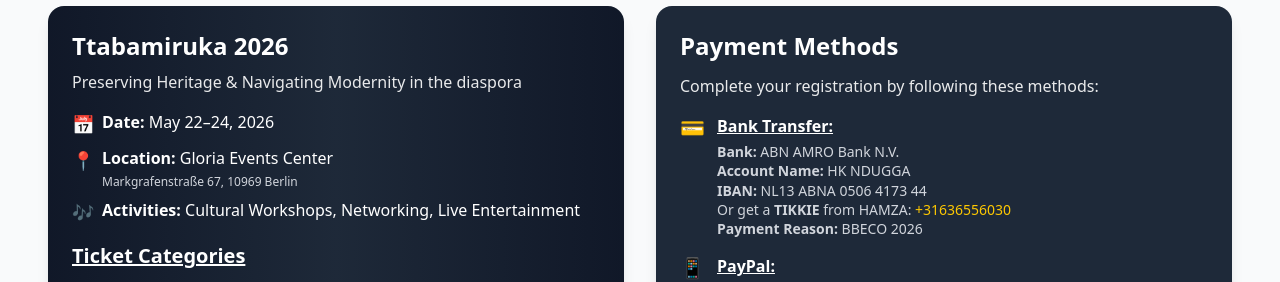
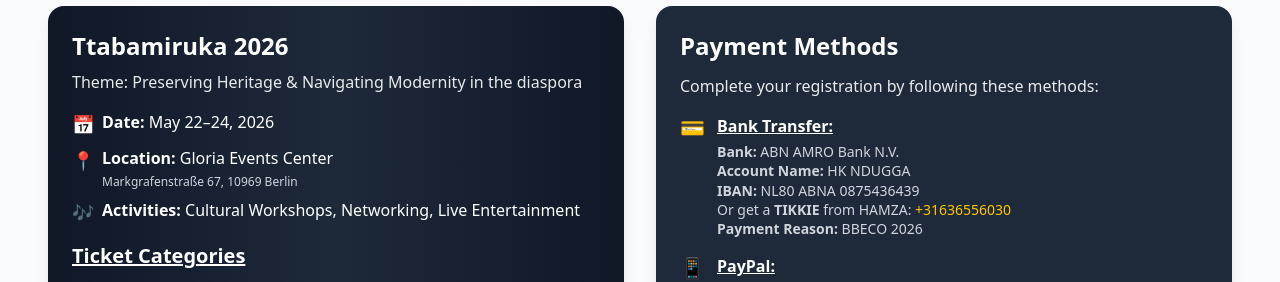
Before and after one commit to mperwe/bug-form_frontend, a React (Vite) app: page / in a window 1280 px wide. Shown: the part 342-624 px from the top of the page. Built offline with nearby package versions, Linux system fonts and the light colour scheme; the HTML template or start-up script is replaced by a standard one.

Commit message:
edit forms

```diff
--- a/src/pages/Home.jsx
+++ b/src/pages/Home.jsx
@@ -20,7 +20,7 @@
           </p>
 
           <Link
-            to="/register"
+            to="https://forms.gle/PaD39jWRFeZJFxFLA"
             className="mt-4 inline-block px-6 py-3 bg-yellow-400 text-indigo-900 font-bold rounded-full shadow-lg transition-all duration-300 transform hover:scale-105 hover:bg-yellow-300"
           >
             Register Now
@@ -39,7 +39,7 @@
                 Ttabamiruka 2026
               </h2>
               <p className="text-sm md:text-base mb-4 opacity-90">
-                Preserving Heritage & Navigating Modernity in the diaspora
+                Theme: Preserving Heritage & Navigating Modernity in the diaspora
               </p>
 
               {/* Event Details */}
@@ -105,7 +105,7 @@
                     <p className="text-gray-300 text-xs md:text-sm mt-1 leading-snug">
                       <strong>Bank:</strong> ABN AMRO Bank N.V.<br />
                       <strong>Account Name:</strong> HK NDUGGA<br />
-                      <strong>IBAN:</strong> NL13 ABNA 0506 4173 44<br />
+                      <strong>IBAN:</strong> NL80 ABNA  0875436439<br />
                       Or get a <strong>TIKKIE</strong> from HAMZA: <span className="text-yellow-400">+31636556030</span><br />
                       <strong>Payment Reason:</strong> BBECO 2026
                     </p>
```
